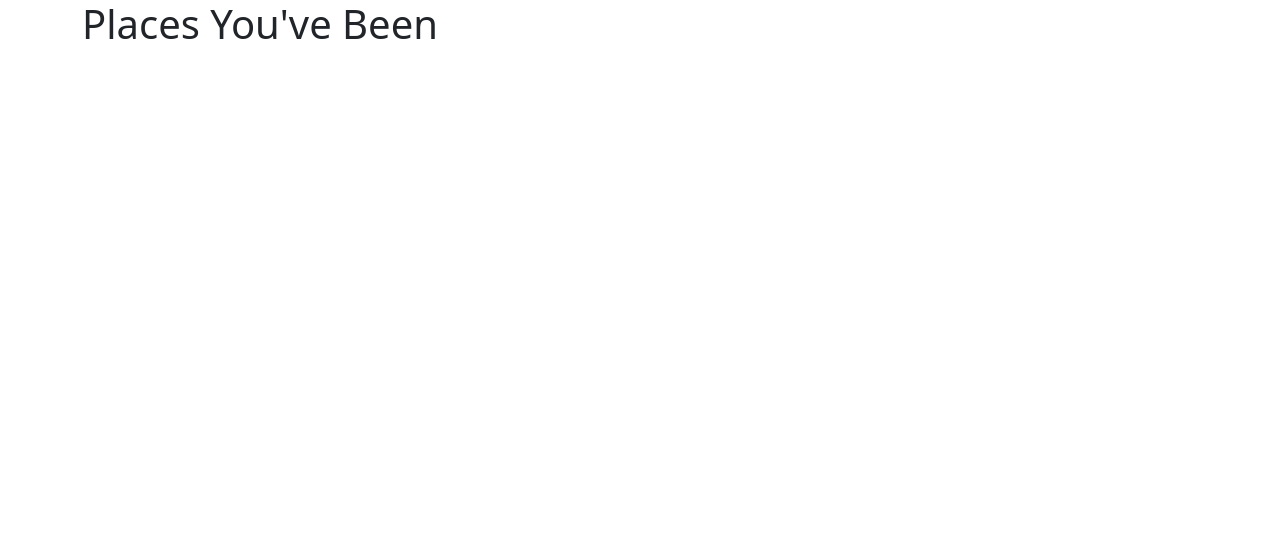
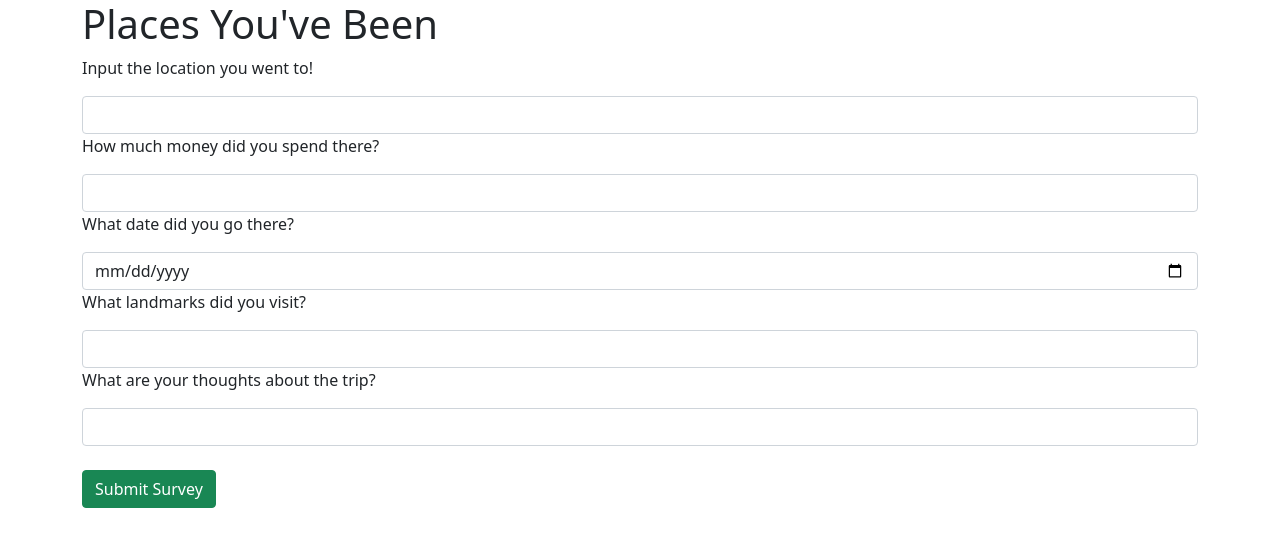
Before and after one commit to AlyxMoon/epicodus-week04-places-youve-been, a plain HTML site: page index.html in a window 1280 px wide. Drawn offline with nearby package versions, Linux system fonts and the light colour scheme.

Commit message:
add in HTML form
Co-authored-by: Arthur Lee <meleearthur@gmail.com>

```diff
--- a/index.html
+++ b/index.html
@@ -21,8 +21,29 @@
     <h1>Places You've Been</h1>
   </header>
 
+
   <main class="container">
+    <form id="word-counter">
+      <div class="form-group">
+        <p>Input the location you went to!</p>
+        <input id="location" name="location" class="form-control"></input>
 
+        <p>How much money did you spend there?</p>
+        <input type="number" id="money-spent" name="money-spent" class="form-control">
+
+        <p>What date did you go there?</p>
+        <input type="date" id="date" name="date" class="form-control">
+
+        <p>What landmarks did you visit?</p>
+        <input type="text" id="landmarks" name="landmarks" class="form-control">
+
+        <p>What are your thoughts about the trip?</p>
+        <input type="text" id="notes" name="notes" class="form-control">
+
+        <br>
+        <button type="submit" class="btn btn-success">Submit Survey</button>
+      </div>
+    </form>
   </main>
 </body>
 </html>
--- a/js/scripts.js
+++ b/js/scripts.js
@@ -0,0 +1,16 @@
+$(document).ready(function(){
+  $("form").submit(function(event){
+    event.preventDefault();
+    const locationInput = $("#location").val();
+    const moneySpentInput = $("#money-spent").val();
+    const dateInput = $("#date").val();
+    const landmarksInput = $("#landmarks").val();
+    const notesInput = $("#notes").val();
+    console.log(locationInput)
+    console.log(moneySpentInput)
+    console.log(dateInput)
+    console.log(landmarksInput)
+    console.log(notesInput)
+  })
+
+})
```
